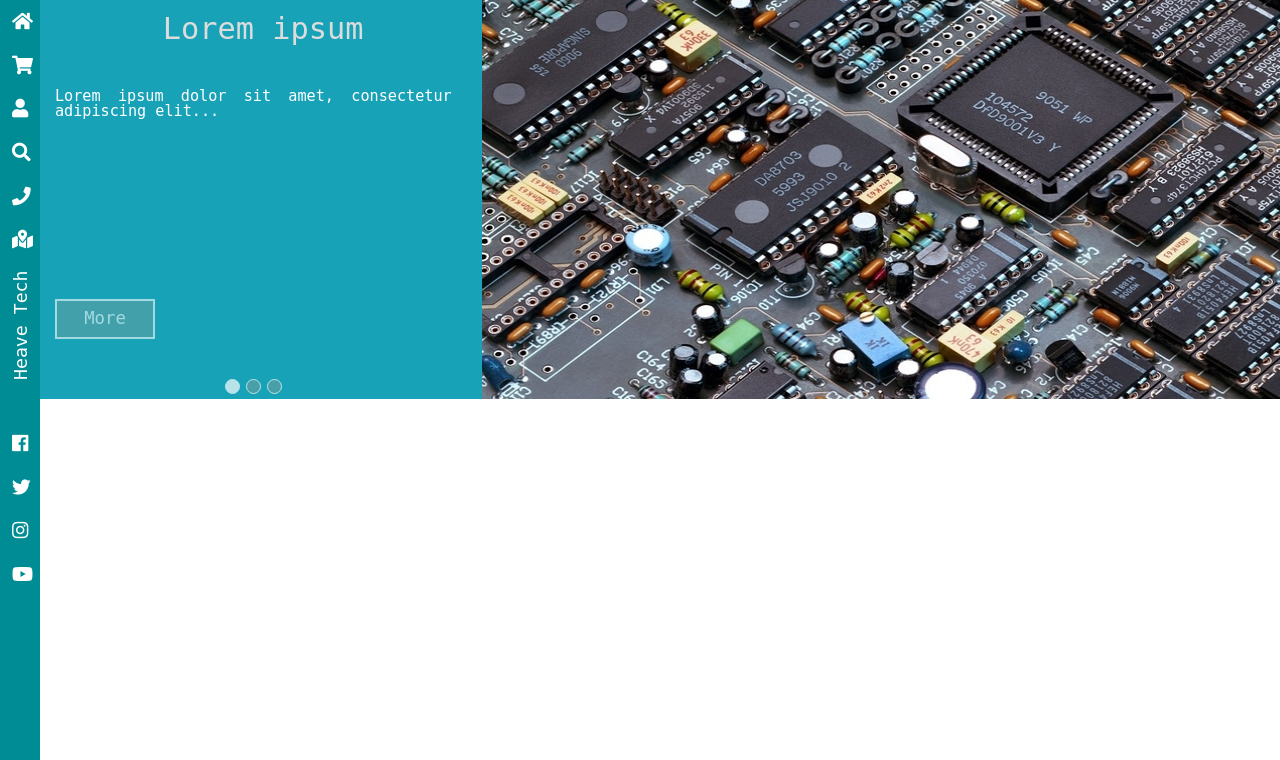
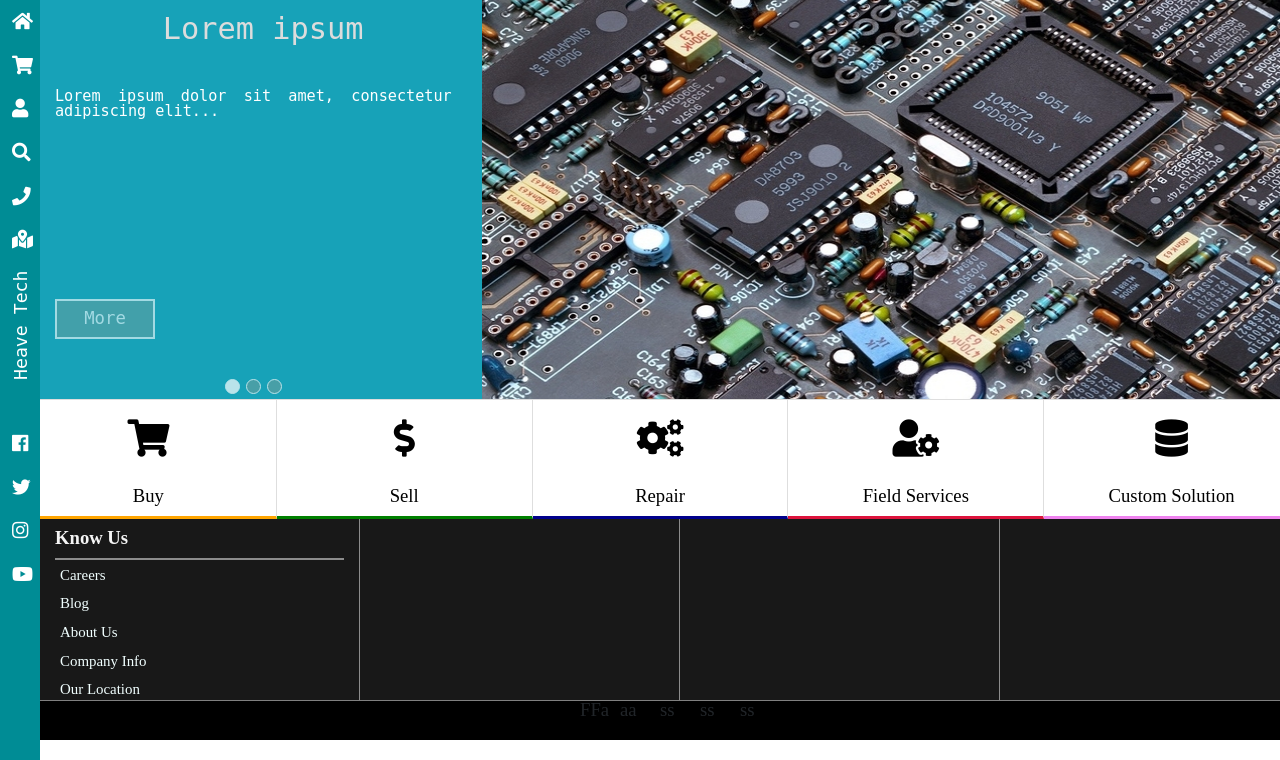
Before and after one commit to omarelewa21/Bricks, a PHP site: page / in a window 1280 px wide. Shown: the part 40-800 px from the top of the page. Run offline with PHP 8.4, Linux system fonts and the light colour scheme; some libraries are stand-ins or nearby versions; some web fonts are replaced.

Commit message:
Services
Services Section of the home page added

```diff
--- a/Styles/stylesheet.css
+++ b/Styles/stylesheet.css
@@ -1410,3 +1410,119 @@ input {
 .shearch-form h1 {
 font-size: 1.5em
 }
+
+
+.footer-col {
+    height: 220px;
+    background-color: black;
+
+    position: relative;
+    top: 39px;
+    left: 40px;
+       opacity:0.9;
+   border-right: solid 1px gray;
+}
+
+
+.footer-col h3{
+    padding: 10px 10px 10px 0px;
+
+    font-weight: bold;
+    color: whitesmoke;
+}
+.footer-col a{
+    color: azure;
+    font-size: 0.8em;
+
+}
+.footer-col li{
+    padding: 5px;
+
+}
+.footer-col hr{
+    padding: 0px;
+    margin: 0px;
+    color: white;
+    border: solid 1px gray;
+}
+
+.small-footer {
+    height: 40px;
+    position: relative;
+    border-top:solid 1px gray;
+    left: 40px;
+    background-color: black;
+    display: flex;
+    justify-content: center;
+
+
+}
+
+#horizontal-list li{
+    display: inline;
+    float: left;
+    width: 40px;
+    align-content: right;
+}
+
+
+
+
+.services-container {
+    position: relative;
+    top: 39px;
+    left: 20px;
+
+}
+.services-container i{
+    display: flex;
+    justify-content: center;
+    margin-top: 20px;
+}
+.services-container h5{
+    display: flex;
+    justify-content: center;
+}
+.services-container a{
+    text-decoration: none;
+
+   color: black;
+
+}
+
+.card-group{
+    width: 100%;
+}
+.card{
+    width: 20%;
+    border-radius: 0px;
+    height: 120px;
+
+
+}
+.card:hover{
+    transform: scaleY(1.2);
+
+    background-image:linear-gradient(to right, #008C95, #14BBC8, #008C95);
+    border-bottom: solid 3px white;
+    border-radius: 0px;
+
+}
+
+.card-body {
+    display: flex;
+    justify-content: center;
+    padding-top: 30px;
+}
+#buy-card{border-bottom: solid 3px orange;}
+#sell-card{border-bottom: solid 3px green;}
+#repair-card{border-bottom: solid 3px darkblue;}
+#field-card{border-bottom: solid 3px crimson;}
+#solution-card{border-bottom: solid 3px violet;}
+
+.offers-section {
+    height: 400px;
+    position: relative;
+    top: 39px;
+    left: 40px;
+}
--- a/index.html
+++ b/index.html
@@ -194,6 +194,7 @@
             </div>
 
         </div>
+        <!-- Carousel Container-->
         <div class="container-fluid car-cont bg-info">
             <div class="row">
 
@@ -372,7 +373,116 @@
 
             </div>
         </div>
+        <!-- End of carousel Container -->
 
+        <!-- Services Section -->
+        <div class="container-fluid services-container">
+            <div class="row">
+                <div class="card-group">
+
+                    <div class="card col" id="buy-card">
+                        <a href=""><i class="fas fa-shopping-cart fa-2x"></i>
+
+                            <div class="card-body">
+                                <h5 class="card-title">Buy</h5>
+
+
+                            </div>
+                        </a>
+
+                    </div>
+                    <div class="card col" id="sell-card">
+                        <a href=""><i class="fas fa-dollar-sign fa-2x"></i>
+
+                            <div class="card-body">
+                                <h5 class="card-title">Sell</h5>
+
+
+                            </div>
+                        </a>
+
+                    </div>
+                    <div class="card col" id="repair-card" >
+                        <a href=""><i class="fas fa-cogs fa-2x"></i>
+
+                            <div class="card-body">
+                                <h5 class="card-title">Repair</h5>
+
+
+                            </div>
+                        </a>
+
+                    </div>
+                    <div class="card col" id="field-card">
+                        <a href=""><i class="fas fa-user-cog fa-2x"></i>
+
+                            <div class="card-body">
+                                <h5 class="card-title">Field Services</h5>
+
+
+                            </div>
+                        </a>
+
+                    </div>
+                    <div class="card col" id="solution-card">
+                        <a href=""><i class="fas fa-database fa-2x"></i>
+
+                            <div class="card-body">
+                                <h5 class="card-title">Custom Solution</h5>
+
+
+
+                            </div>
+
+                        </a>
+
+                    </div>
+
+
+
+
+                </div>
+            </div>
+        </div>
+        <!-- End of Services Section -->
+
+        <!-- Footer Main -->
+
+        <div class="container-fluid">
+            <div class="row no-gutter ">
+                <div class="col footer-col ">
+                    <h3>Know Us</h3>
+                    <hr>
+                    <ul>
+
+                        <li><a href="">Careers</a></li>
+                        <li><a href="">Blog</a></li>
+                        <li><a href="">About Us</a></li>
+                        <li><a href="">Company Info</a></li>
+                        <li><a href="">Our Location</a></li>
+                    </ul>
+                </div>
+                <div class="col footer-col "></div>
+                <div class="col footer-col "></div>
+                <div class="col footer-col "></div>
+            </div>
+        </div>
+        <!-- End of Main Footer -->
+        <!-- Small Footer -->
+        <div class="container-fluid">
+            <div class="row">
+                <div class="col small-footer">
+                    <ul id="horizontal-list">
+                        <li>FFa</li>
+                        <li>aa</li>
+                        <li>ss</li>
+                        <li>ss</li>
+                        <li>ss</li>
+                    </ul>
+                </div>
+            </div>
+        </div>
+        <!-- End of Small Footer -->
     </div> <!-- End of main container -->
 
 
```
Lines whose indentation alone changed are shown as unchanged.
